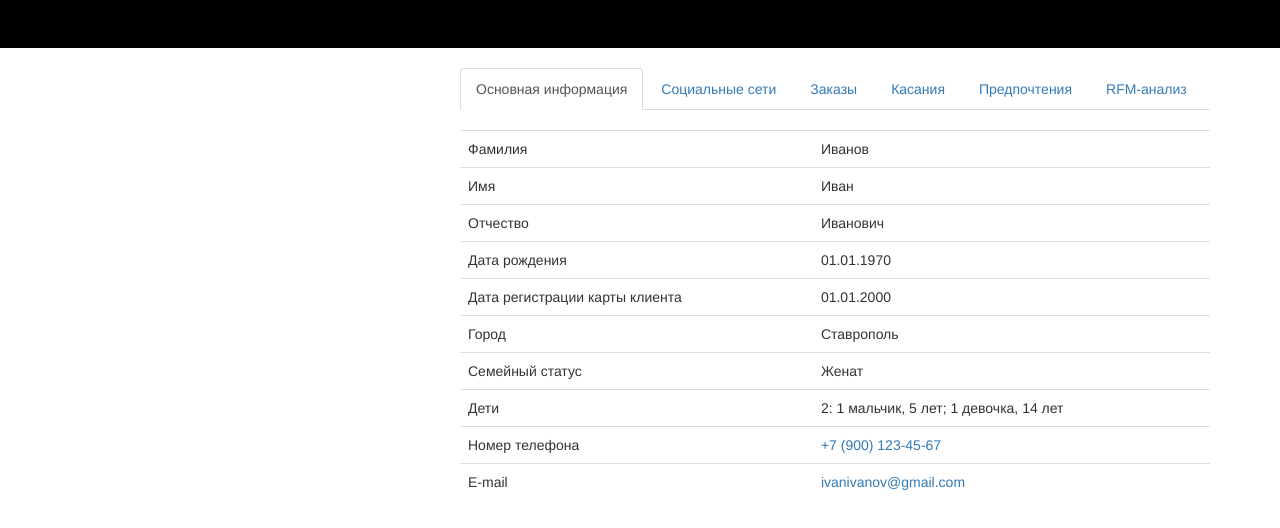
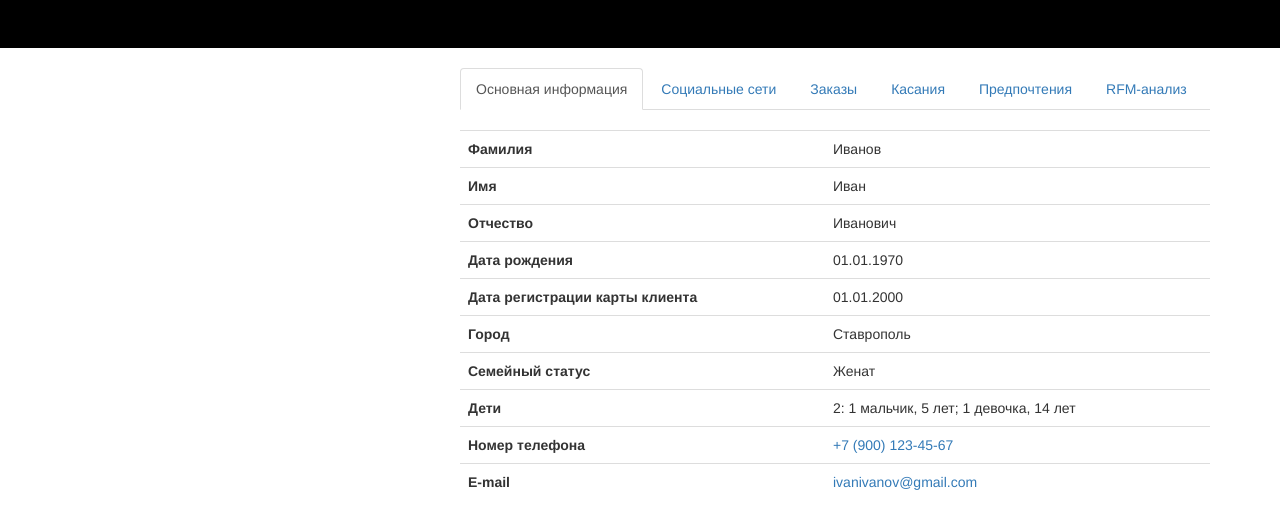
Before and after one commit to olegdizus/hackaton-kavkaz-dashboard, a website: page index.html in a window 1280 px wide. Drawn offline with nearby package versions, Linux system fonts and the light colour scheme.

Commit message:
Use bold header cells in basic table

```diff
--- a/index.html
+++ b/index.html
@@ -32,43 +32,43 @@
             <table class="table">
               <tbody>
                 <tr>
-                  <td>Фамилия</td>
+                  <th>Фамилия</th>
                   <td>Иванов</td>
                 </tr>
                 <tr>
-                  <td>Имя</td>
+                  <th>Имя</th>
                   <td>Иван</td>
                 </tr>
                 <tr>
-                  <td>Отчество</td>
+                  <th>Отчество</th>
                   <td>Иванович</td>
                 </tr>
                 <tr>
-                  <td>Дата рождения</td>
+                  <th>Дата рождения</th>
                   <td>01.01.1970</td>
                 </tr>
                 <tr>
-                  <td>Дата регистрации карты клиента</td>
+                  <th>Дата регистрации карты клиента</th>
                   <td>01.01.2000</td>
                 </tr>
                 <tr>
-                  <td>Город</td>
+                  <th>Город</th>
                   <td>Ставрополь</td>
                 </tr>
                 <tr>
-                  <td>Семейный статус</td>
+                  <th>Семейный статус</th>
                   <td>Женат</td>
                 </tr>
                 <tr>
-                  <td>Дети</td>
+                  <th>Дети</th>
                   <td>2: 1 мальчик, 5 лет; 1 девочка, 14 лет</td>
                 </tr>
                 <tr>
-                  <td>Номер телефона</td>
+                  <th>Номер телефона</th>
                   <td><a href="tel:+79001234567" />+7 (900) 123-45-67</td>
                 </tr>
                 <tr>
-                  <td>E-mail</td>
+                  <th>E-mail</th>
                   <td><a href="mailto:ivanivanov@gmail.com" />ivanivanov@gmail.com</td>
                 </tr>
               </tbody>
```
